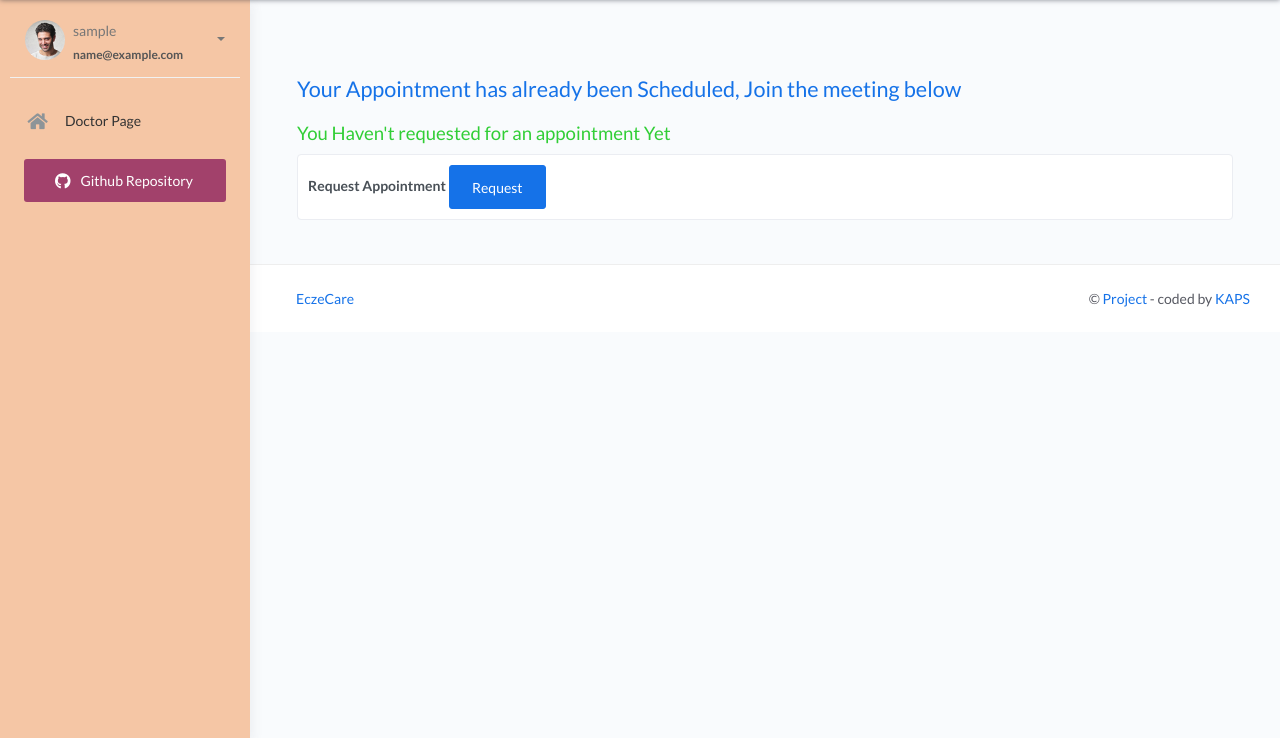
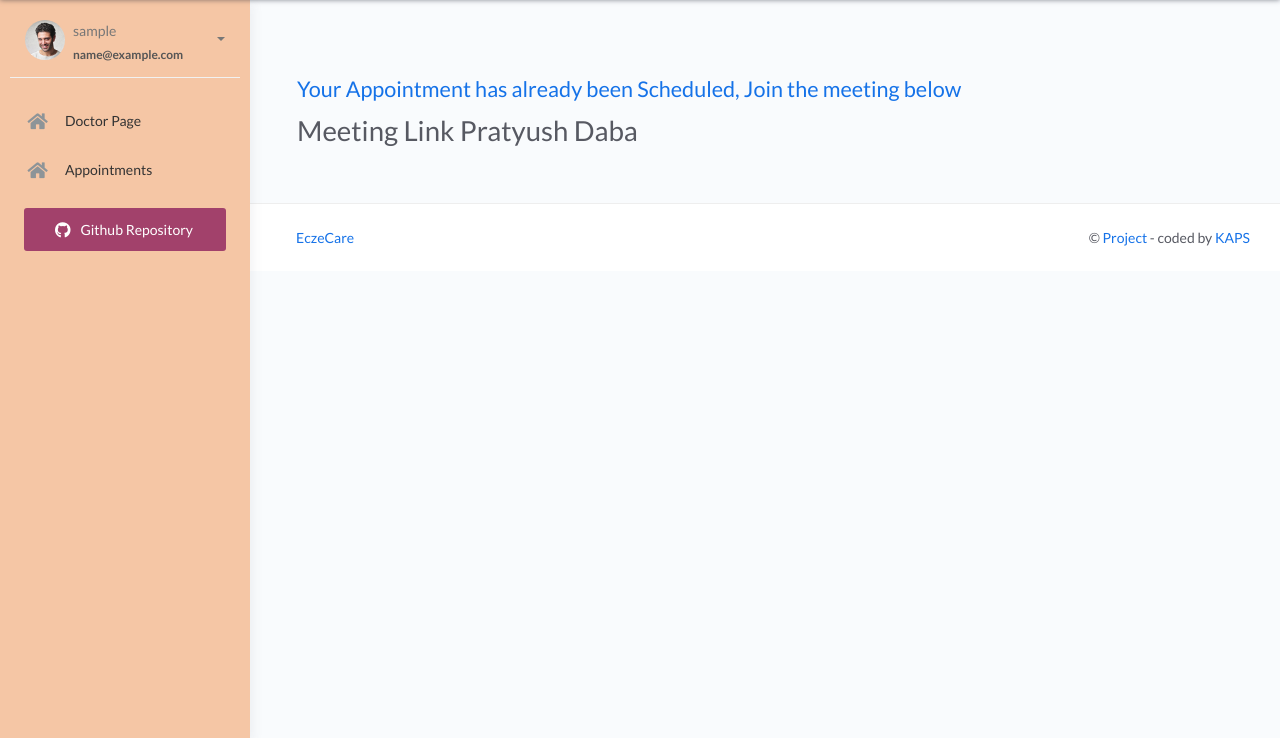
Before and after one commit to KamaljeetSahoo/EczeCare, a Django app: page /request_appointment/ in a window 1280 px wide. Shown: the part 62-800 px from the top of the page. Run offline with Django 4.2, Linux system fonts and the light colour scheme; a user stored in the database is signed in; tables that the repository leaves empty hold one stand-in row (values such as "Sample post"); some libraries are stand-ins or nearby versions.

Commit message:
Meeting appointment and requirements

```diff
--- a/doctor/urls.py
+++ b/doctor/urls.py
@@ -1,9 +1,11 @@
 from django.urls import path
-from .views import doctor_homepage, patient_profile, request_appointment_page, send_request
+from .views import doctor_homepage, patient_profile, request_appointment_page, send_request, appointments_page, accept_appointment
 
 urlpatterns = [
     path('doctor_homepage/', doctor_homepage, name="doctor_homepage"),
     path('visit_profile/<slug:patient_username>/',patient_profile),
     path('request_appointment/', request_appointment_page, name="appointment"),
-    path('send_request/', send_request)
+    path('send_request/', send_request),
+    path('appointments/', appointments_page, name="doctor_appointments"),
+    path('accept_appointment/<int:patient_id>/<int:requested_appointment_id>/', accept_appointment)
 ]
--- a/doctor/views.py
+++ b/doctor/views.py
@@ -1,4 +1,3 @@
-import re
 from django.shortcuts import redirect, render
 from eczema_profile.utils import poem_calc_db
 from Insights.views import find_count_trigger_items
@@ -130,3 +129,31 @@ def send_request(request):
             return redirect('home')
     else:
         return redirect('login')
+
+def appointments_page(request):
+    if request.user.is_authenticated:
+        if 'doctor' in request.user.username.lower():
+            patients = list(request.user.doctorprofile_set.all()[0].patients.all())
+            requested_appointments = []
+            for patient in patients:
+                if len(list(patient.requestappointment_set.all())):
+                    if list(patient.requestappointment_set.all())[-1].request_status == False:
+                        requested_appointments.append(list(patient.requestappointment_set.all())[-1])
+            c = {
+                'requested_appointments' : requested_appointments
+            }
+            return render(request, 'doctor/appointments.html', context=c)
+    else:
+        return redirect('login')
+
+def accept_appointment(request, patient_id, requested_appointment_id):
+    if request.user.is_authenticated:
+        patient = User.objects.get(id=patient_id)
+        req = RequestAppointment.objects.get(id=requested_appointment_id)
+        req.request_status = True
+        req.save()
+        app = Appointment(patient=patient)
+        app.save()
+        return redirect('doctor_appointments')
+    else:
+        return redirect('login')
--- /dev/null
+++ b/requirements.txt
@@ -0,0 +1,5 @@
+Django==4.0.1
+numpy==1.22.1
+opencv_python==4.5.5.62
+Pillow==9.0.1
+pyowm==3.2.0
--- a/templates/doctor/request_appointment.html
+++ b/templates/doctor/request_appointment.html
@@ -12,9 +12,9 @@
         <div class="container-fluid">
             {% if sd_flag %}
             <h2 class="mt-3 text-primary">{{message}}</h2>
+            <h1>Meeting Link Pratyush Daba</h1>
             {% else %}
                 <h2 class="mt-3 text-primary">{{message}}</h2>
-            {% endif %}
                 {% if req_app_flag %}
                     <h3 class="mt-3 text-success">{{request_appointment_message}}</h3>
                     <form method="POST" action="/send_request/">
@@ -27,6 +27,7 @@
                 {% else %}
                     <h3 class="mt-3 text-success">{{request_appointment_message}}</h3>
                 {% endif %}
+            {% endif %}
         </div>
         </div>
     </div>
--- a/templates/sidebar.html
+++ b/templates/sidebar.html
@@ -37,6 +37,10 @@
                     <a  href="/doctor_homepage/">
                         <i class="fas fa-home"></i>
                         <p>Doctor Page</p>
+                    </a>
+                    <a  href="/appointments/">
+                        <i class="fas fa-home"></i>
+                        <p>Appointments</p>
                     </a>
                 </li>
                 <li class="nav-section">
```
Also changed, not shown: templates/doctor/appointments.html (added, +35 -0 lines). Lines whose indentation alone changed are shown as unchanged.
